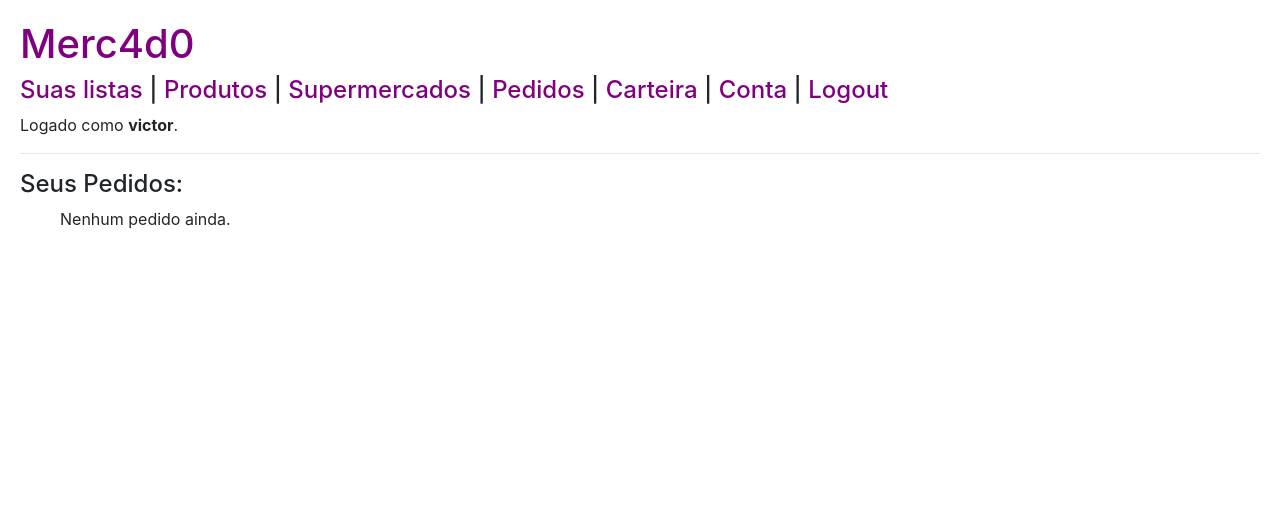
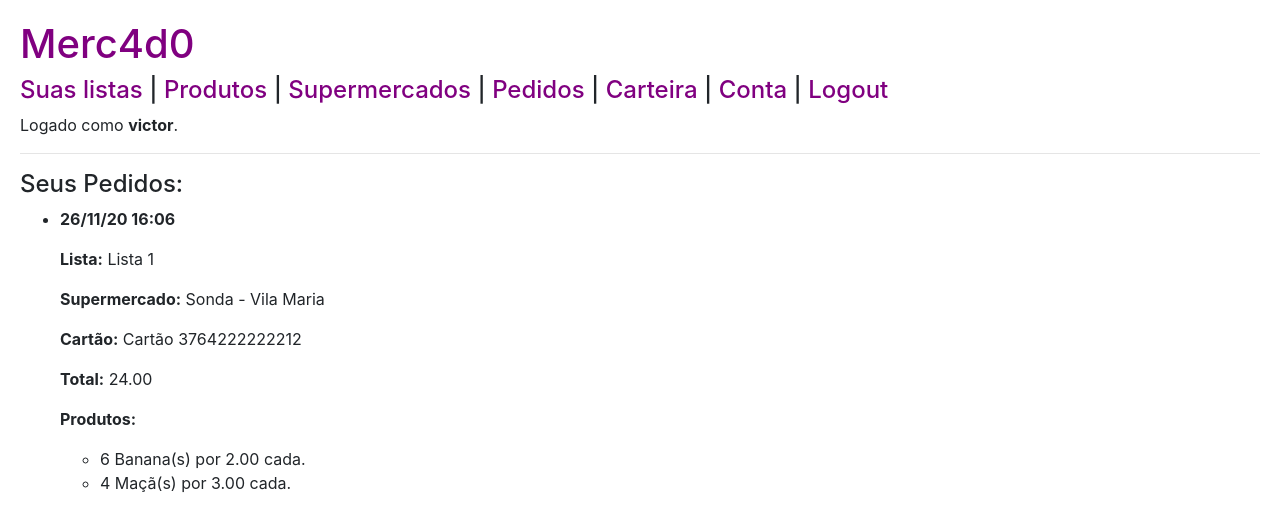
Before and after one commit to victor-kowalski-m/merc4d0, a Django app: page /historico in a window 1280 px wide. Shown: the top 532 px of the page. Run offline with Django 3.2, Linux system fonts and the light colour scheme; a user stored in the database is signed in; data comes from the database, SQL or seed files in the repository; both versions use the stored data as it was after the commit.

Commit message:
Feature pedido implementada

```diff
--- a/compras/templates/compras/historico.html
+++ b/compras/templates/compras/historico.html
@@ -5,7 +5,19 @@
 <h4>Seus Pedidos:</h4>
 <ul>
 {% for historico in historicos %}
-    <p>{{ historico }}</p>
+    <li>
+        <b><p>{{ historico.data|date:"d/m/y H:i" }}</p></b>
+        <p><b>Lista:</b> {{ historico.lista }}</p>
+        <p><b>Supermercado:</b> {{ historico.supermercado }}</p>
+        <p><b>Cartão:</b> {{ historico.cartao }}</p>
+        <p><b>Total:</b> {{ historico.total }}</p>
+        <p><b>Produtos:</b></p>
+        <ul>
+            {% for item in historico.produtos.all %}
+                <li>{{ item.quantidade }} {{ item.produto }}(s) por {{ item.preco }} cada.</li>
+            {% endfor %}
+        </ul>
+    </li>
 {% empty %}
     <p>Nenhum pedido ainda.</p>
 {% endfor %}
--- a/compras/views.py
+++ b/compras/views.py
@@ -348,7 +348,8 @@ def concluir(request):
                     supermercado=request.session['pedido_supermercado'],
                     cartao=data['cartao'],
                     endereco=request.session['pedido_endereco'],
-                    total=request.session['pedido_total']
+                    total=request.session['pedido_total'],
+                    usuario=request.user
                     )
                 h.save()
 
@@ -379,6 +380,8 @@ def concluir(request):
 @login_required(login_url='login')
 def historico(request):
     if request.method == "GET":
-        return render(request, "compras/historico.html")
+        return render(request, "compras/historico.html",{
+            'historicos': Historico.objects.filter(usuario=request.user)
+        })
     else:
         return render(request, "compras/historico.html")
```
Also changed, not shown: db.sqlite3.
